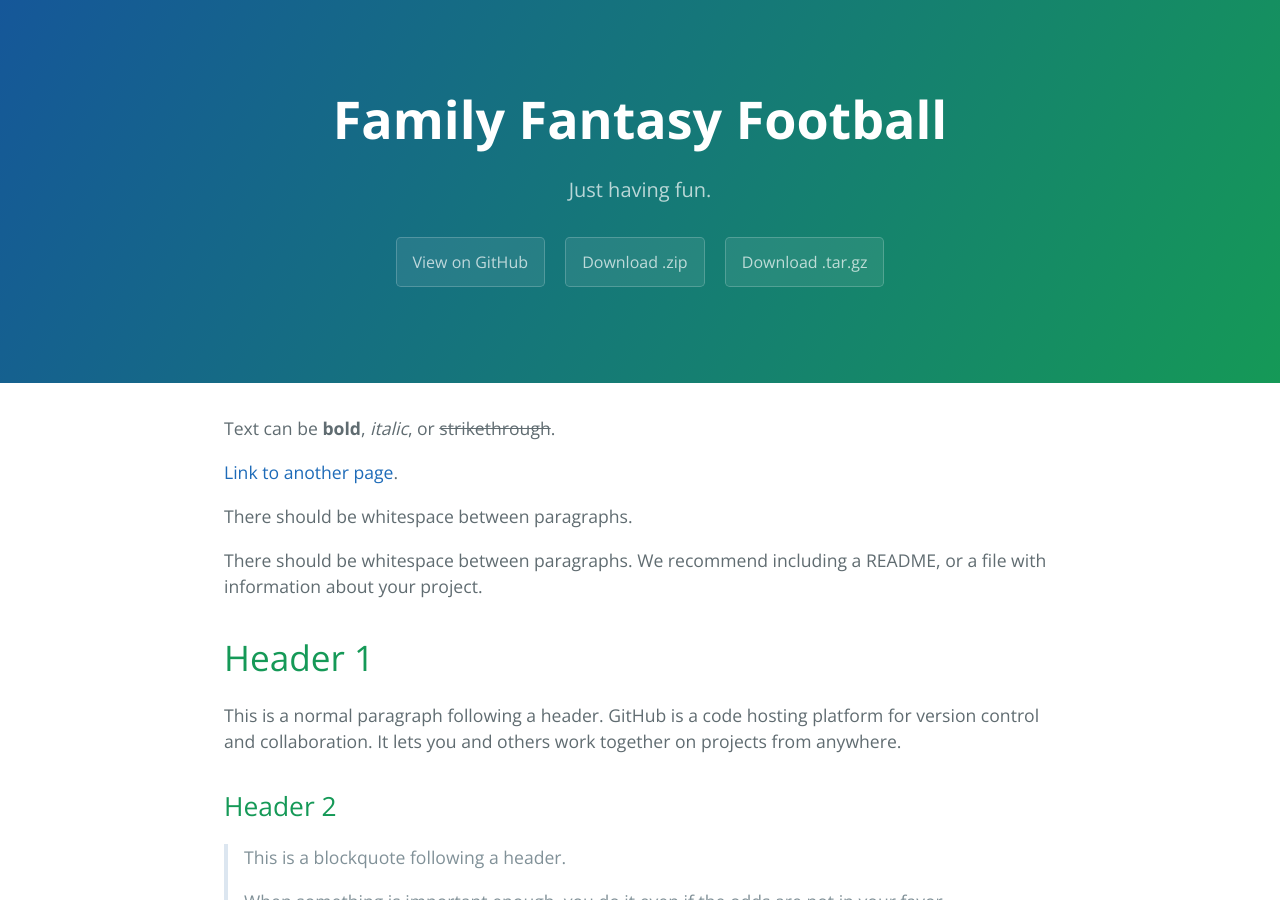
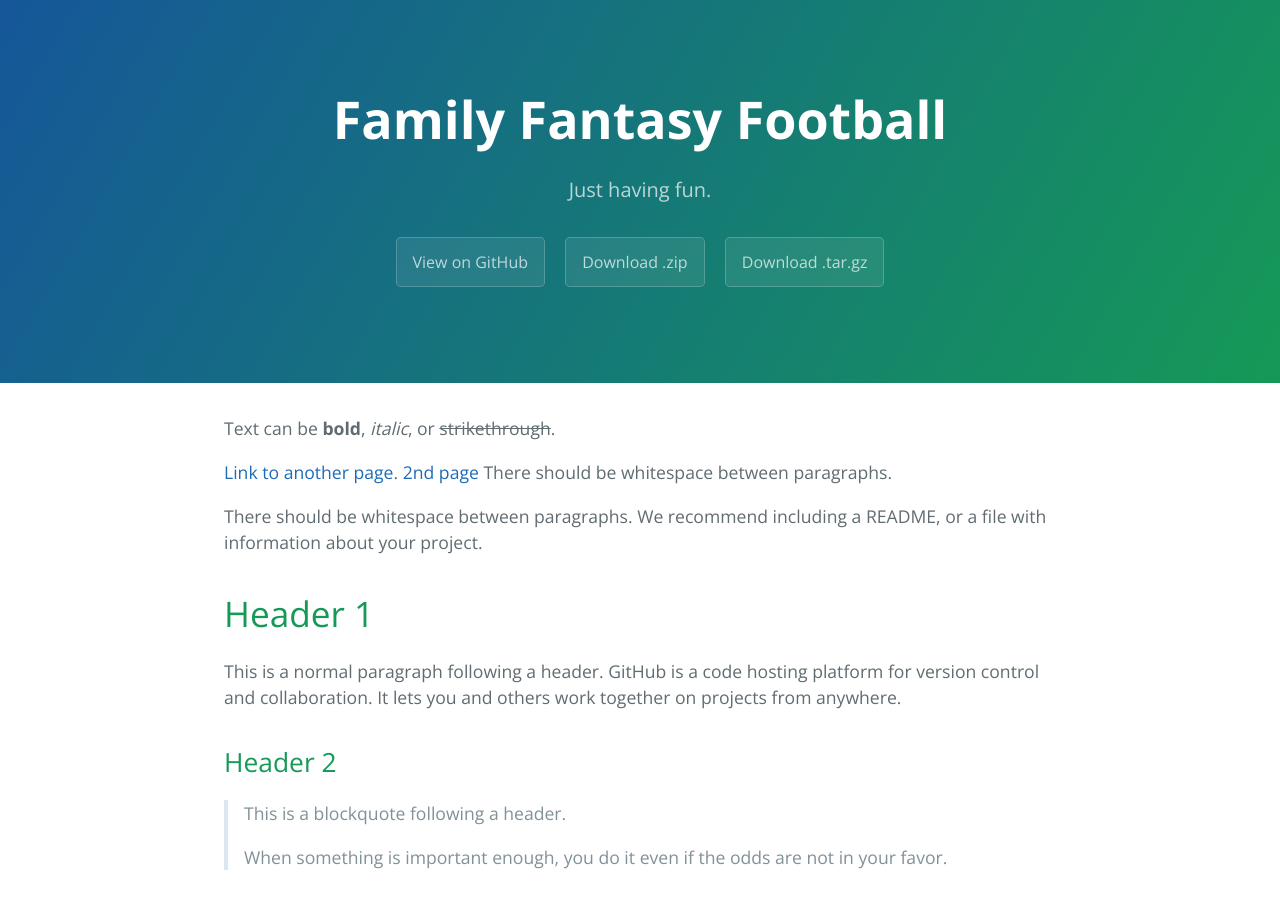
Before and after one commit to JPReding/FantasyFootball, a Jekyll site: the page built from index.md, in a window 1280 px wide and 900 px high. Built offline with Jekyll 4.4.1, drawn with Linux system fonts in a browser that asks for light colours.

Commit message:
testing page add

```diff
--- a/index.md
+++ b/index.md
@@ -5,7 +5,7 @@ layout: default
 Text can be **bold**, _italic_, or ~~strikethrough~~.
 
 [Link to another page](./another-page.html).
-
+[2nd page](.another-page-1)
 There should be whitespace between paragraphs.
 
 There should be whitespace between paragraphs. We recommend including a README, or a file with information about your project.
```
Also changed, not shown: another-page-1.md (renamed from another-page_1.md).
